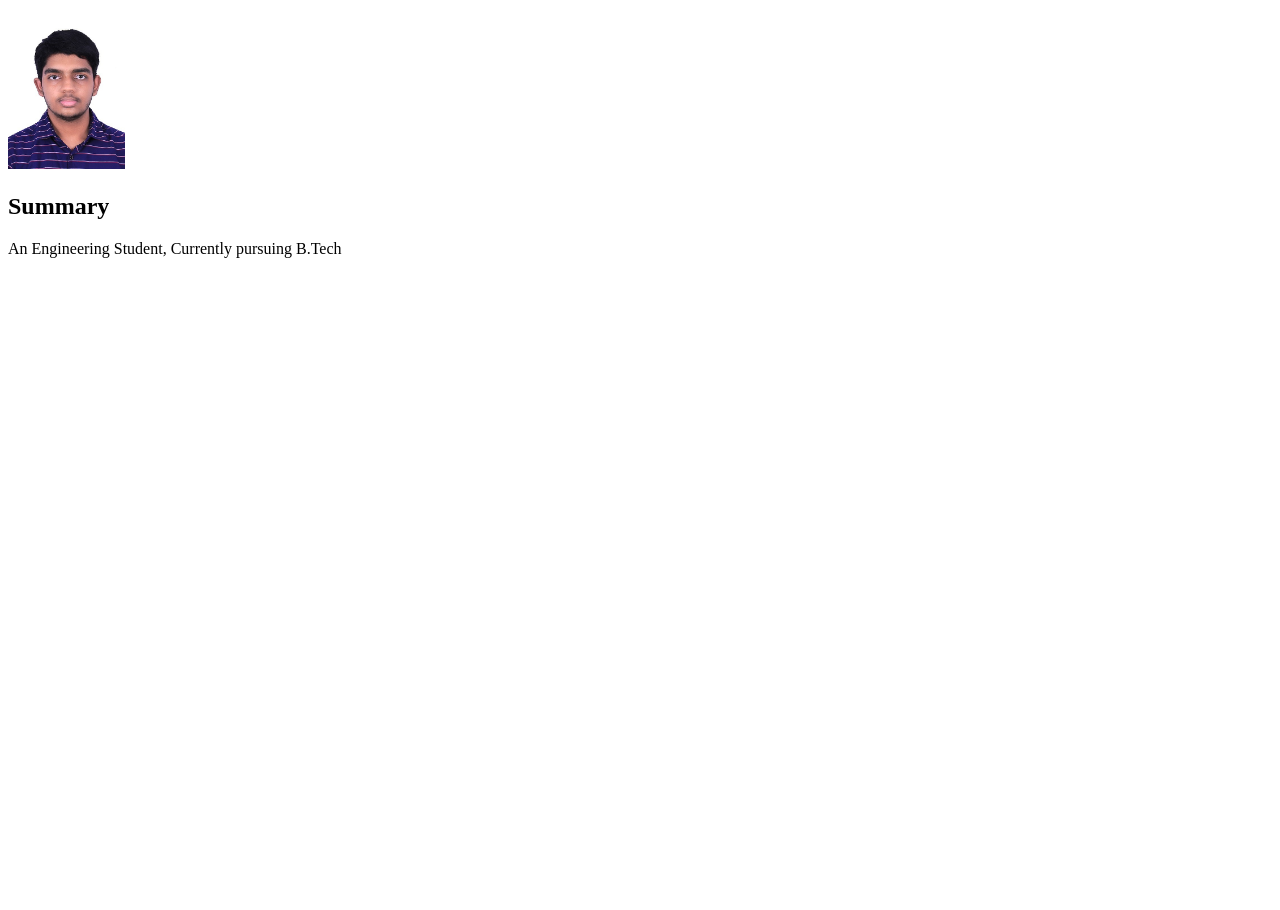
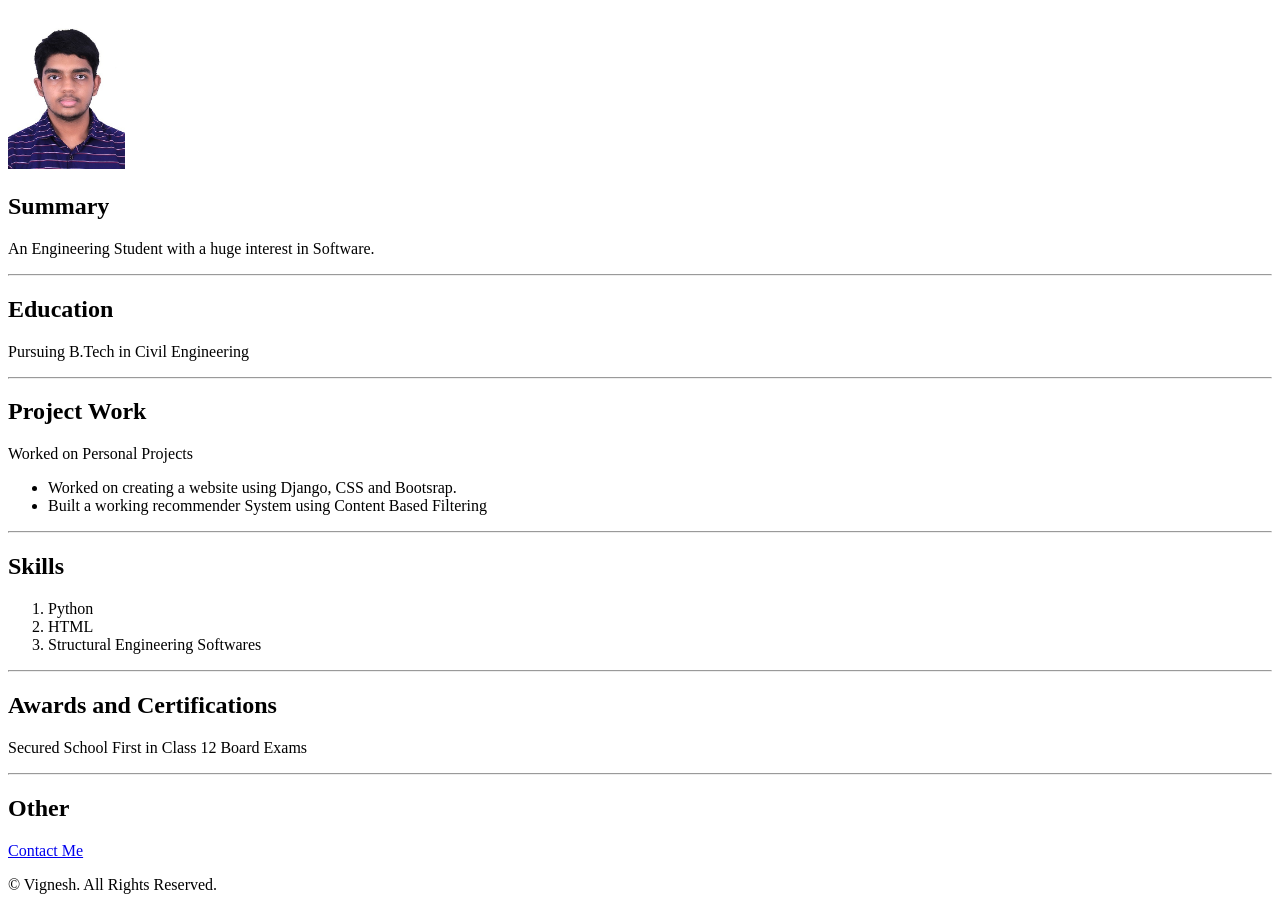
Before and after one commit to Killerwheels/My-Resume-HTML, a plain HTML site: page index.html in a window 1280 px wide. Shown: the part 61-971 px from the top of the page. Before the commit the page ends 800 px from the top, so only its background shows below. Drawn offline with Linux system fonts and the light colour scheme.

Commit message:
Add files via upload

```diff
--- a/index.html
+++ b/index.html
@@ -8,6 +8,35 @@
     <h1>VIGNESH K</h1>
     <img src="./Vignesh_Image.jpg" height="150" alt="Photo of the Person"/>
     <h2>Summary</h2>
-    <p>An Engineering Student, Currently pursuing B.Tech</p>
+    <p>An Engineering Student with a huge interest in Software.</p>
+    <hr />
+    <h2>Education</h2>
+    <p>Pursuing B.Tech in Civil Engineering</p>
+    <hr />
+    <h2>Project Work</h2>
+    <p>Worked on Personal Projects
+        <ul>
+            <li>Worked on creating a website using Django, CSS and Bootsrap.</li>
+            <li>Built a working recommender System using Content Based Filtering</li>
+        </ul>
+    </p>
+    <hr />
+    <h2>Skills</h2>
+    <p>
+        <ol>
+            <li>Python</li>
+            <li>HTML</li>
+            <li>Structural Engineering Softwares</li>
+        </ol>
+    </p>
+    <hr />
+    <h2>Awards and Certifications</h2>
+    <p>Secured School First in Class 12 Board Exams</p>
+    <hr />
+    <h2>Other</h2>
+    <p><a href="./contact.html">Contact Me</a></p>
+    <footer>
+        <p>© Vignesh. All Rights Reserved.</p>
+    </footer>
 </body>
 </html>
```
